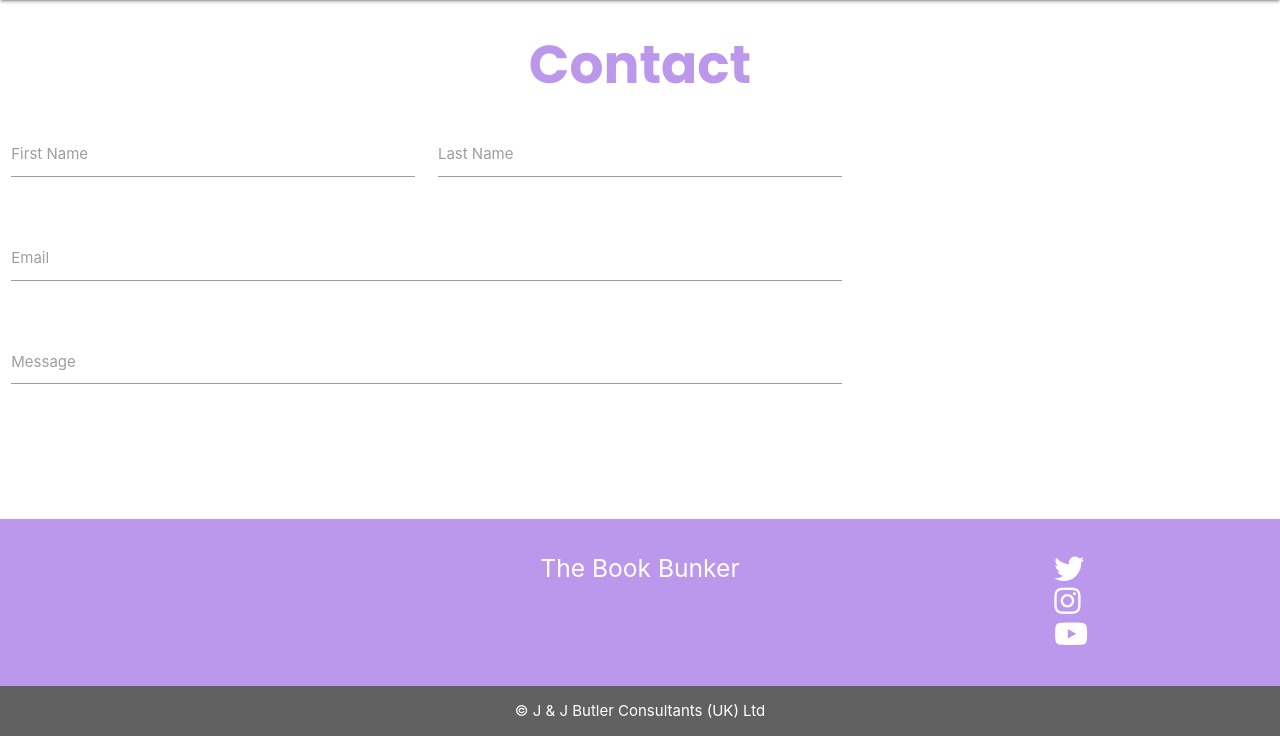
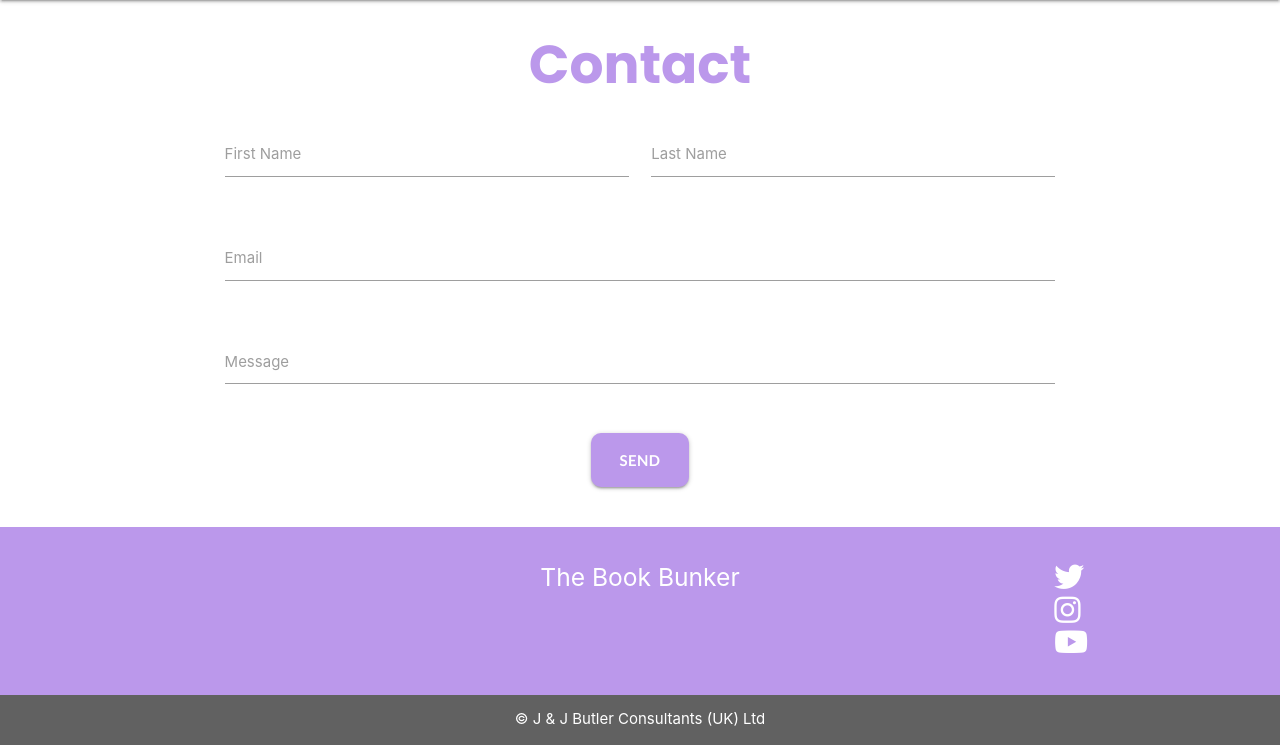
Before and after one commit to daisybutler/The-Book-Bunker-project03, a Flask app: page /contact in a window 1280 px wide. Shown: the part 64-809 px from the top of the page. Run offline with Flask 2, Linux system fonts and the light colour scheme; some libraries are stand-ins or nearby versions.

Commit message:
Added send button to contact form.

```diff
--- a/templates/contact.html
+++ b/templates/contact.html
@@ -4,7 +4,7 @@
     <h2>Contact</h2>
 
     <div class="row">
-        <form class="col s10 offset-s1 m8 offset-m2 l8">
+        <form class="col s10 offset-s1 m8 offset-m2">
             <div class="row">
                 <div class="input-field col s6">
                     <input id="first_name" type="text" class="validate">
@@ -27,6 +27,11 @@
                     <label for="message">Message</label>
                 </div>
             </div>
+            <div class="row">
+                <div class="col s12 center">
+                    <a class="waves-effect waves-light btn-large">Send</a>
+                </div>
+            </div>
         </form>
     </div>
 
--- a/templates/dashboard.html
+++ b/templates/dashboard.html
@@ -1,6 +1,6 @@
 {% extends "base.html" %}
 {% block content %}
-    <h2>My Dashboard</h2>
+    <h2>My Library</h2>
 
 
 
```
